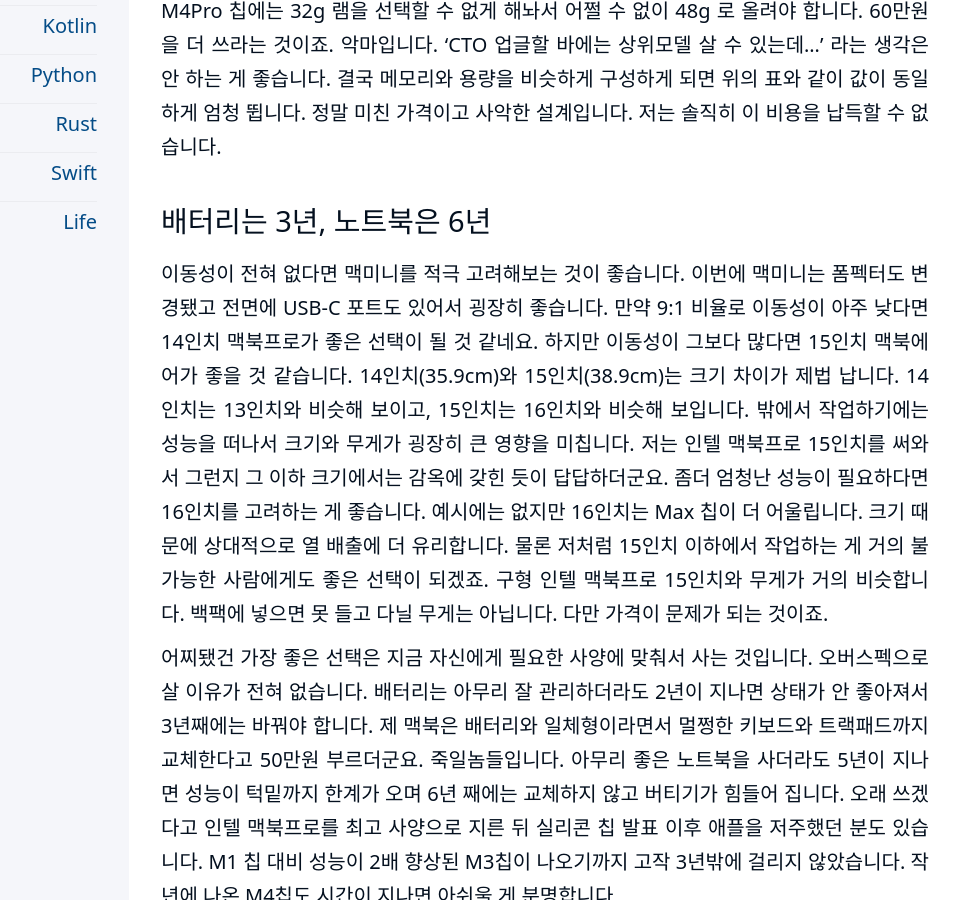
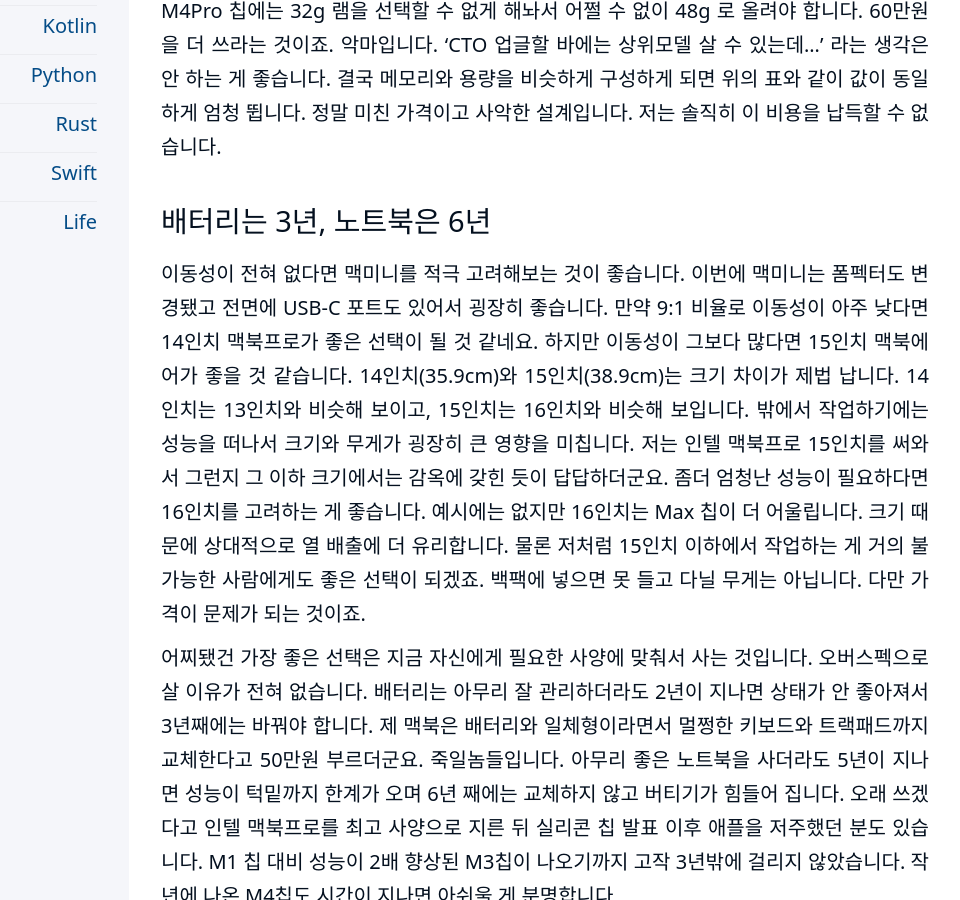
Before and after one commit to kiroshin/kiroshin.github.io, a Jekyll site: the page built from _posts/2025-03-24-macbook_for_dev.md, in a window 1280 px wide and 900 px high, scrolled down 4089 px. Shown: the whole window, without its empty margins (191-1151 px from the left). Built offline with Jekyll 4.4.1, drawn with Linux system fonts in a browser that asks for light colours.

Commit message:
Update 2025-03-24-macbook_for_dev.md

```diff
--- a/_posts/2025-03-24-macbook_for_dev.md
+++ b/_posts/2025-03-24-macbook_for_dev.md
@@ -54,7 +54,7 @@
 
 
 ## 배터리는 3년, 노트북은 6년
-이동성이 전혀 없다면 맥미니를 적극 고려해보는 것이 좋습니다. 이번에 맥미니는 폼펙터도 변경됐고 전면에 USB-C 포트도 있어서 굉장히 좋습니다. 만약 9:1 비율로 이동성이 아주 낮다면 14인치 맥북프로가 좋은 선택이 될 것 같네요. 하지만 이동성이 그보다 많다면 15인치 맥북에어가 좋을 것 같습니다. 14인치(35.9cm)와 15인치(38.9cm)는 크기 차이가 제법 납니다. 14인치는 13인치와 비슷해 보이고, 15인치는 16인치와 비슷해 보입니다. 밖에서 작업하기에는 성능을 떠나서 크기와 무게가 굉장히 큰 영향을 미칩니다. 저는 인텔 맥북프로 15인치를 써와서 그런지 그 이하 크기에서는 감옥에 갖힌 듯이 답답하더군요. 좀더 엄청난 성능이 필요하다면 16인치를 고려하는 게 좋습니다. 예시에는 없지만 16인치는 Max 칩이 더 어울립니다. 크기 때문에 상대적으로 열 배출에 더 유리합니다. 물론 저처럼 15인치 이하에서 작업하는 게 거의 불가능한 사람에게도 좋은 선택이 되겠죠. 구형 인텔 맥북프로 15인치와 무게가 거의 비슷합니다. 백팩에 넣으면 못 들고 다닐 무게는 아닙니다. 다만 가격이 문제가 되는 것이죠.
+이동성이 전혀 없다면 맥미니를 적극 고려해보는 것이 좋습니다. 이번에 맥미니는 폼펙터도 변경됐고 전면에 USB-C 포트도 있어서 굉장히 좋습니다. 만약 9:1 비율로 이동성이 아주 낮다면 14인치 맥북프로가 좋은 선택이 될 것 같네요. 하지만 이동성이 그보다 많다면 15인치 맥북에어가 좋을 것 같습니다. 14인치(35.9cm)와 15인치(38.9cm)는 크기 차이가 제법 납니다. 14인치는 13인치와 비슷해 보이고, 15인치는 16인치와 비슷해 보입니다. 밖에서 작업하기에는 성능을 떠나서 크기와 무게가 굉장히 큰 영향을 미칩니다. 저는 인텔 맥북프로 15인치를 써와서 그런지 그 이하 크기에서는 감옥에 갖힌 듯이 답답하더군요. 좀더 엄청난 성능이 필요하다면 16인치를 고려하는 게 좋습니다. 예시에는 없지만 16인치는 Max 칩이 더 어울립니다. 크기 때문에 상대적으로 열 배출에 더 유리합니다. 물론 저처럼 15인치 이하에서 작업하는 게 거의 불가능한 사람에게도 좋은 선택이 되겠죠. 백팩에 넣으면 못 들고 다닐 무게는 아닙니다. 다만 가격이 문제가 되는 것이죠.
 
 어찌됐건 가장 좋은 선택은 지금 자신에게 필요한 사양에 맞춰서 사는 것입니다. 오버스펙으로 살 이유가 전혀 없습니다. 배터리는 아무리 잘 관리하더라도 2년이 지나면 상태가 안 좋아져서 3년째에는 바꿔야 합니다. 제 맥북은 배터리와 일체형이라면서 멀쩡한 키보드와 트랙패드까지 교체한다고 50만원 부르더군요. 죽일놈들입니다. 아무리 좋은 노트북을 사더라도 5년이 지나면 성능이 턱밑까지 한계가 오며 6년 째에는 교체하지 않고 버티기가 힘들어 집니다. 오래 쓰겠다고 인텔 맥북프로를 최고 사양으로 지른 뒤 실리콘 칩 발표 이후 애플을 저주했던 분도 있습니다. M1 칩 대비 성능이 2배 향상된 M3칩이 나오기까지 고작 3년밖에 걸리지 않았습니다. 작년에 나온 M4칩도 시간이 지나면 아쉬울 게 분명합니다.
 
```
